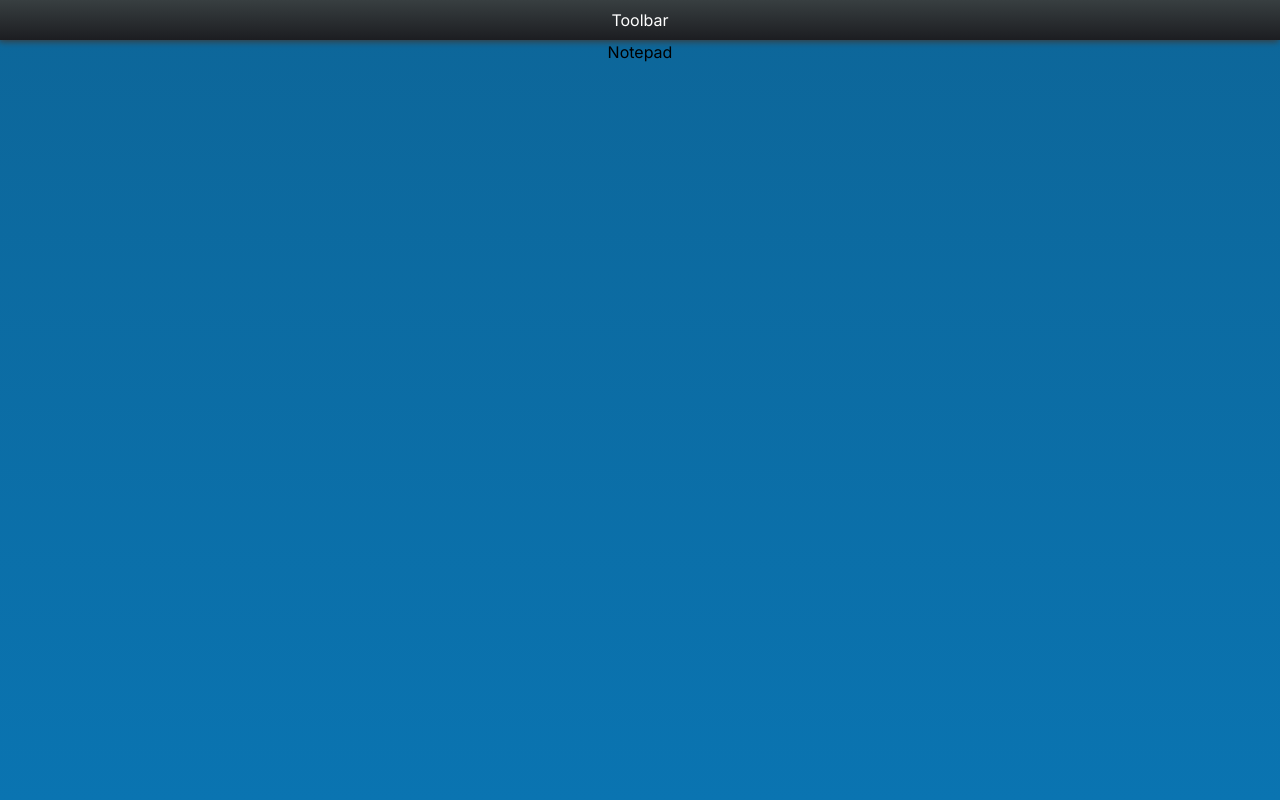
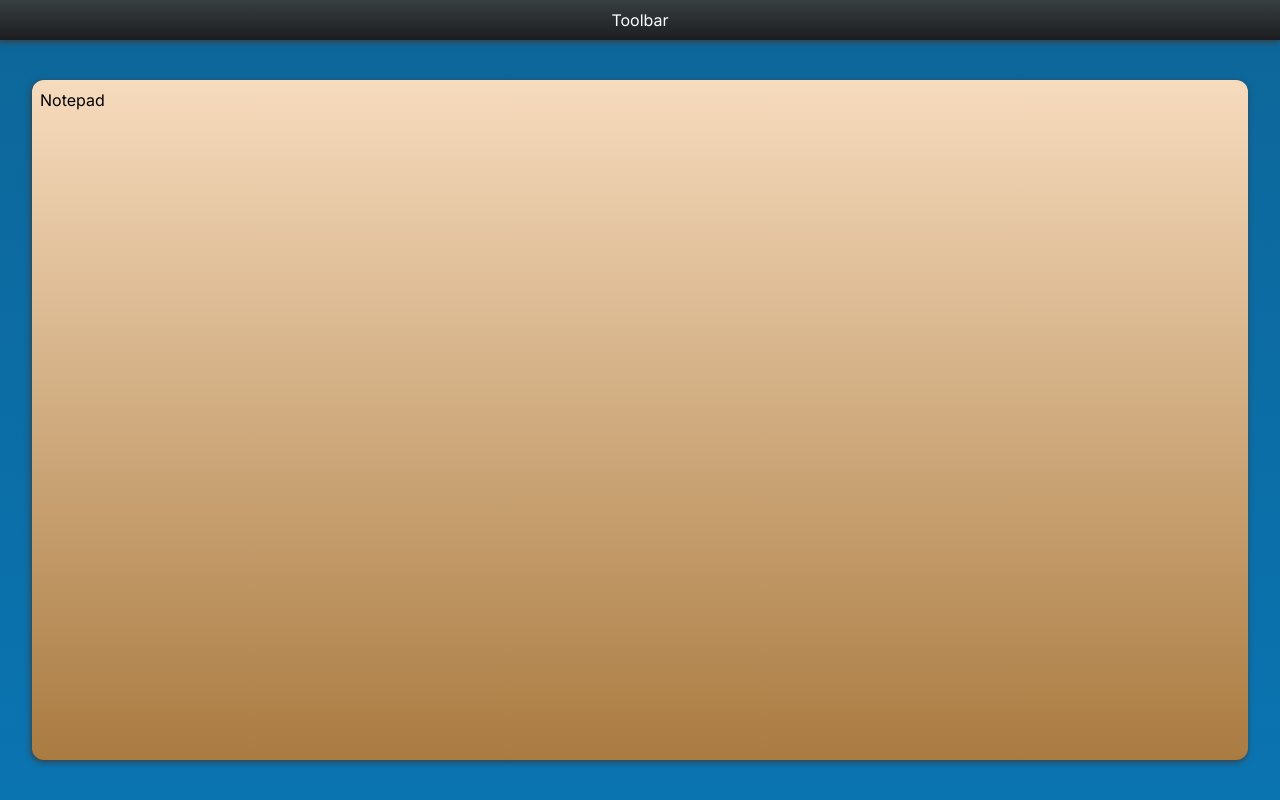
Before and after one commit to patrickgunnar/thorpad-app, a Next.js app: page / in a window 1280 px wide. Built offline with nearby package versions, Linux system fonts and the light colour scheme.

Commit message:
feat: added styles

```diff
--- a/src/components/notepad/Notepad.tsx
+++ b/src/components/notepad/Notepad.tsx
@@ -3,7 +3,8 @@
 
 const Notepad = () => {
     return (
-        <div>
+        <div className="box-border bg-background-notepad drop-shadow-ds-001 rounded-notepad
+        flex justify-start items-start m-auto p-2 h-[88%] lg:h-[85%] w-[95%]">
             Notepad
         </div>
     );
```
